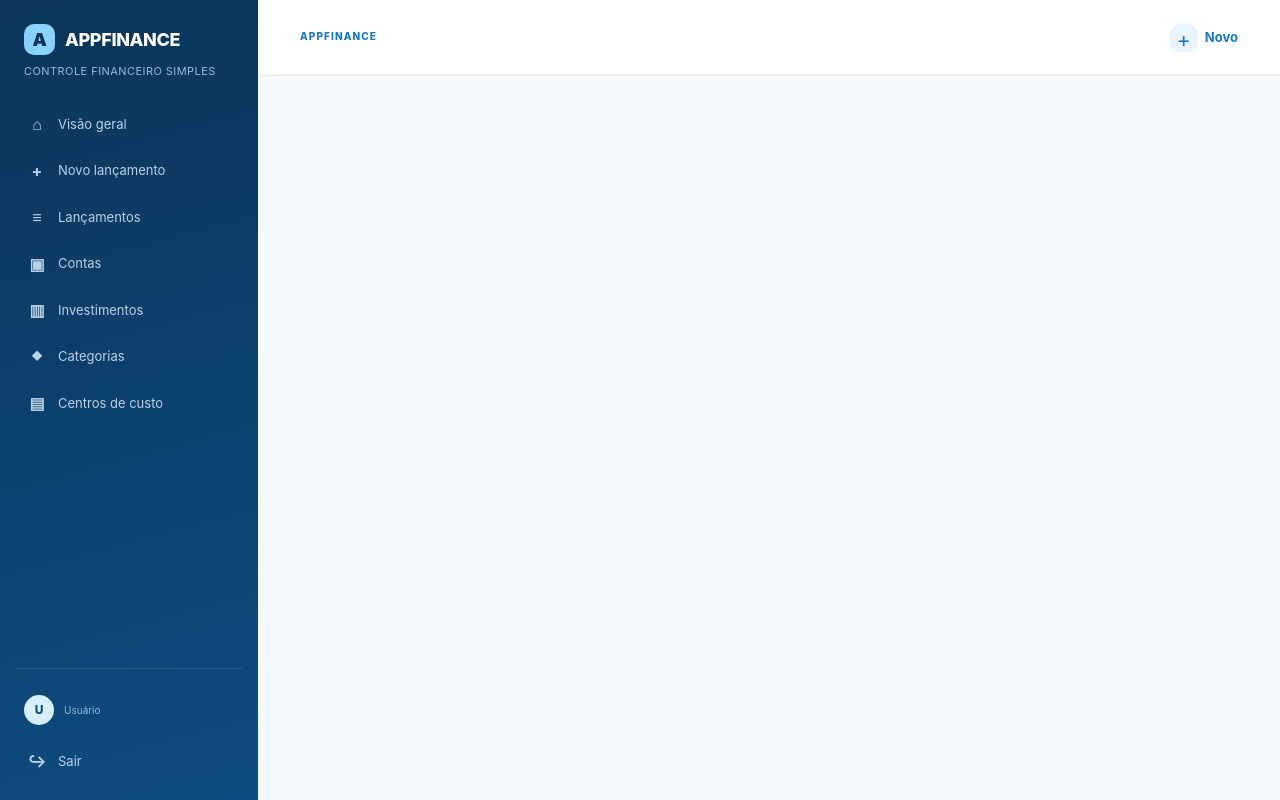
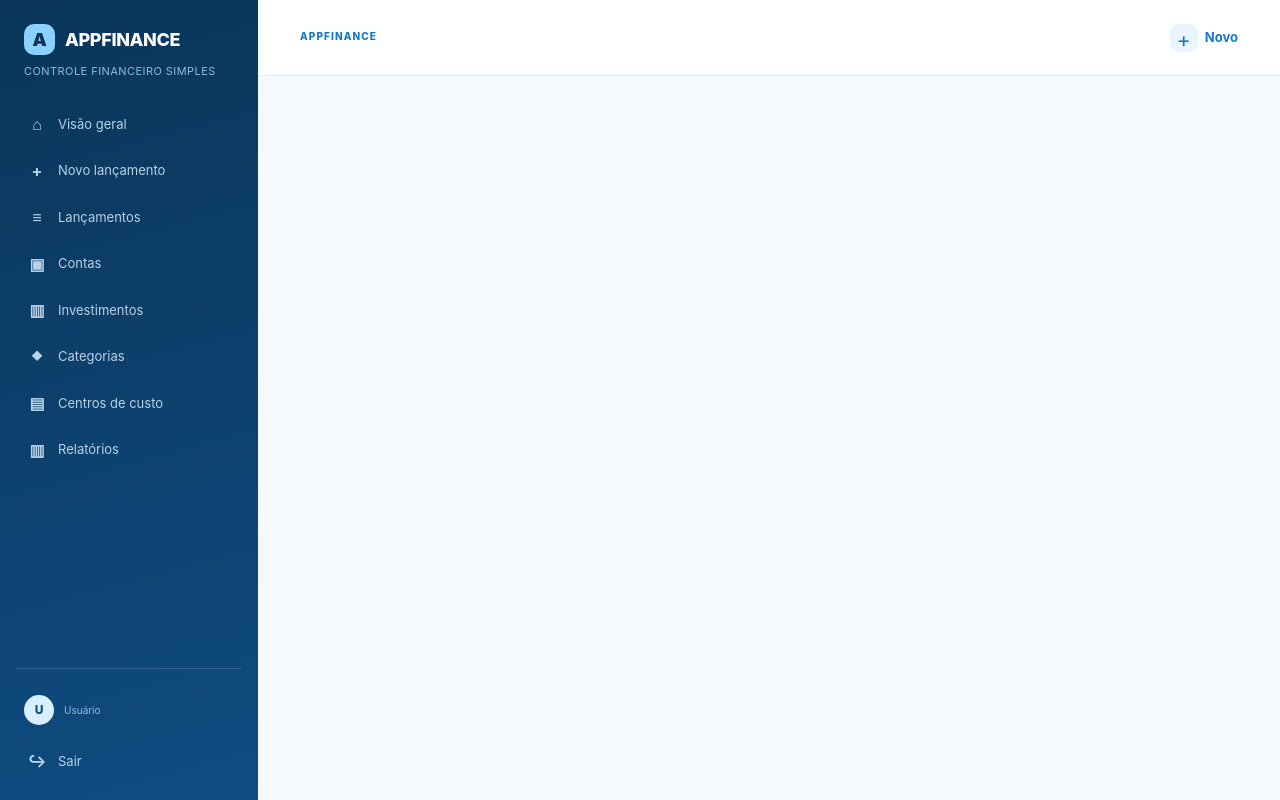
Before and after one commit to choppon24h-png/APPFINANCE, a PHP site: template app/Views/layout/app_header.php in a window 1280 px wide. Run offline with PHP 8.4, Linux system fonts and the light colour scheme; the template is opened without the code that fills it, so the values that code supplies are empty.

Commit message:
feat: adicionar relatorios ao menu principal

```diff
--- a/app/Views/layout/app_header.php
+++ b/app/Views/layout/app_header.php
@@ -12,6 +12,7 @@ $menu = [
     ['/investimentos', 'Investimentos', 'chart'],
     ['/categorias', 'Categorias', 'tag'],
     ['/centros-custo', 'Centros de custo', 'layers'],
+    ['/relatorios', 'Relatórios', 'chart'],
 ];
 ?>
 <!DOCTYPE html>
```
